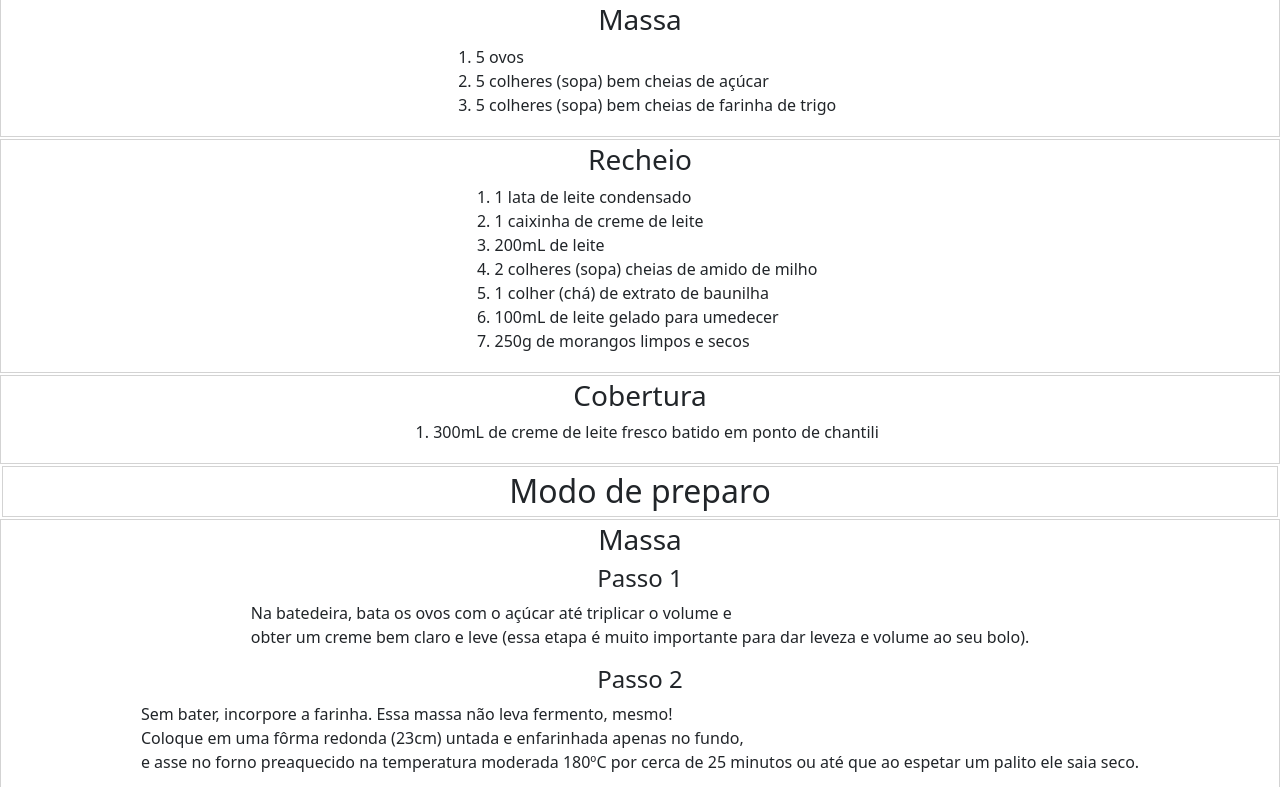
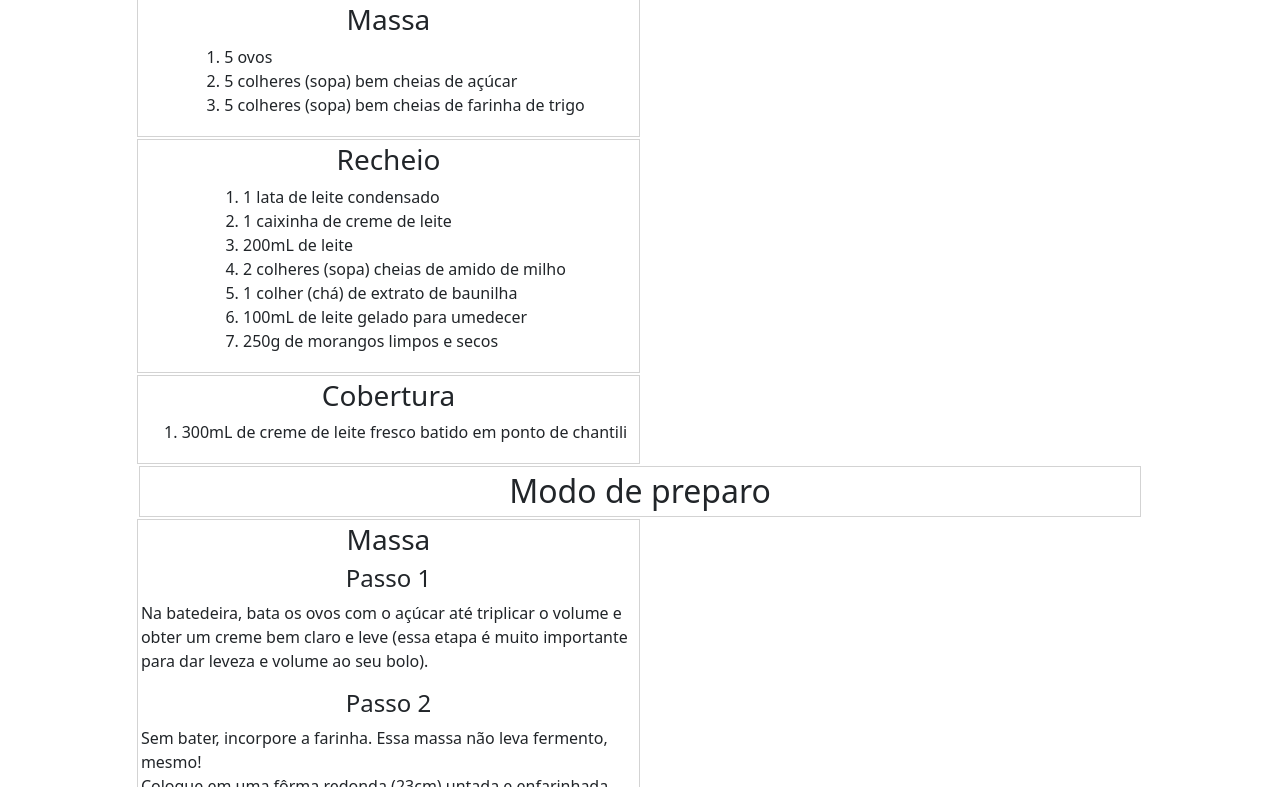
Before and after one commit to philmts128/HTML_Exercise_01, a website: page src/index.html in a window 1280 px wide. Shown: the part 670-1457 px from the top of the page. Drawn offline with nearby package versions, Linux system fonts and the light colour scheme.

Commit message:
Update estilo.css

```diff
--- a/src/css/estilo.css
+++ b/src/css/estilo.css
@@ -1,3 +1,10 @@
+body {
+    display: flex;
+    flex-direction:column;
+    justify-content: center;
+    align-items: center;
+}
+
 .ingrediente {
     display:flex;
     padding: 3px;
@@ -6,6 +13,7 @@
     justify-content: center;
     align-items: center;
     margin-top: 2px;
+    width: 50%;
 }
 
 h2 {
```
